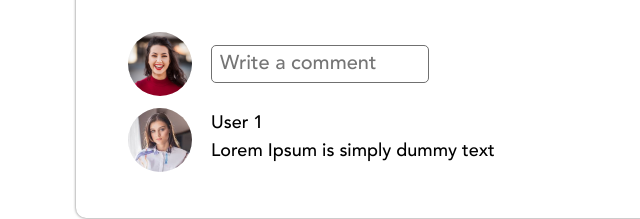
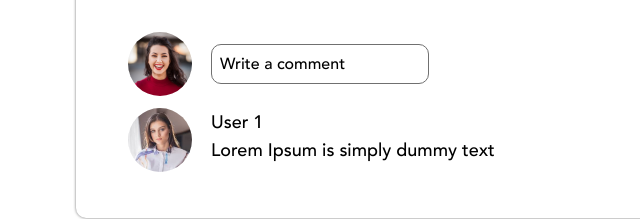
Before and after one commit to SajjadAhmad54/stuserve, a plain HTML site: page single-post-1.html in a window 1280 px wide. Shown: the part 539-758 px from the top of the page, 211-851 px from the left. Drawn offline with Linux system fonts and the light colour scheme.

Commit message:
changing is done

```diff
--- a/css/style.css
+++ b/css/style.css
@@ -22,7 +22,7 @@
   /* this  button use in all button in this webpage */
 button{
     background: #7D83FF;
-    border: 1px solid #530FA4;
+    border: 0px solid #530FA4;
     box-shadow: #000000;
     outline: none;
     cursor: pointer;
@@ -663,15 +663,17 @@ input::placeholder{
 }
 .main-conatiner .inner-container .side-menu-profile .first-single-posts .first-comment-field input{
     width: 218px ;
-    height: 38px;
+    height: 40px;
     outline: none;
     padding: 0px 8px;
     font-size: 16px;
     border: 1px solid #707070;
-    border-radius: 5px;
+    border-radius: 10px;
 }
 input::placeholder{
-    line-height: 38px;
+    line-height: 40px;
+    font-size: 16px;
+    color: black;
 }
 .main-conatiner .inner-container .side-menu-profile .first-single-posts .second-comment{
     display: grid;
```
